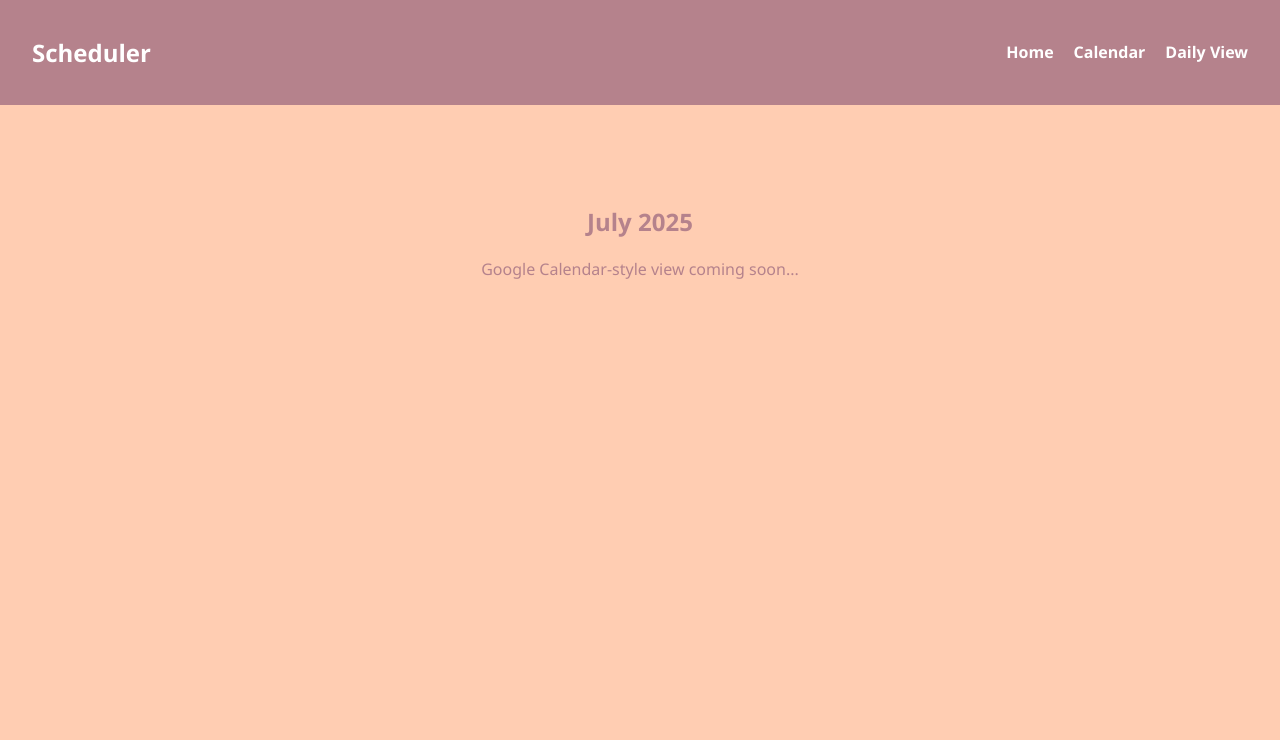
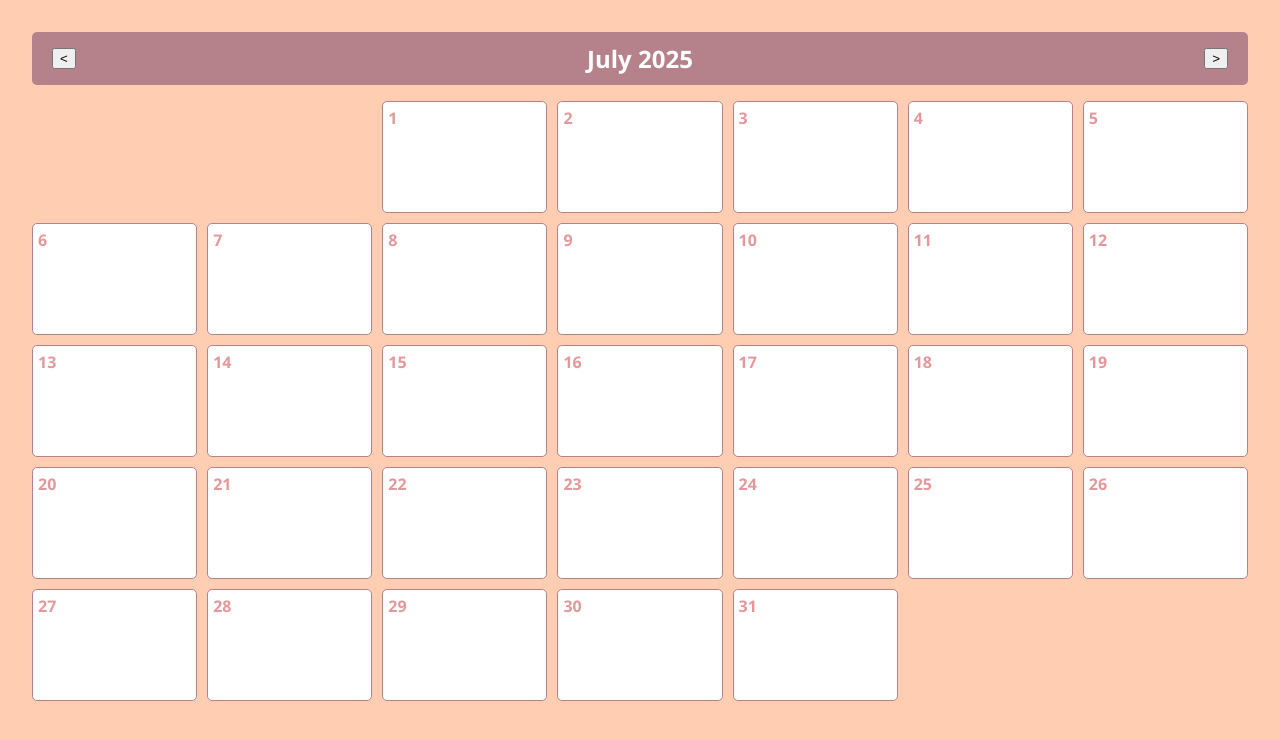
Before and after one commit to KSirushti/scheduler-website, a React (Create React App) app in the folder frontend/: page /calendar in a window 1280 px wide. Shown: the top 740 px of the page. Built offline with nearby package versions, Linux system fonts and the light colour scheme.

Commit message:
Add full frontend with routing, navbar, and theme-based styling

```diff
--- a/frontend/src/pages/CalendarView.css
+++ b/frontend/src/pages/CalendarView.css
@@ -1,10 +1,64 @@
-.calendar-page {
-  background-color: #FFCDB2;
-  min-height: 100vh;
+.calendar-container {
+  padding: 2rem;
+  background-color: #ffcdb2;
+  font-family: 'Segoe UI', sans-serif;
 }
 
 .calendar-header {
-  text-align: center;
-  padding: 80px 20px;
-  color: #B5828C;
+  display: flex;
+  justify-content: space-between;
+  align-items: center;
+  background: #b5828c;
+  padding: 10px 20px;
+  color: white;
+  border-radius: 5px;
 }
+
+.calendar-header h2 {
+  margin: 0;
+}
+
+.calendar-grid {
+  display: grid;
+  grid-template-columns: repeat(7, 1fr);
+  gap: 10px;
+  margin-top: 1rem;
+}
+
+.calendar-cell {
+  background-color: #fff;
+  border: 1px solid #b5828c;
+  border-radius: 5px;
+  min-height: 100px;
+  padding: 5px;
+  position: relative;
+  cursor: pointer;
+}
+
+.empty-cell {
+  background: transparent;
+}
+
+.date-label {
+  font-weight: bold;
+  color: #e5989b;
+}
+
+.task-list {
+  list-style-type: disc;
+  padding-left: 15px;
+  margin-top: 5px;
+  font-size: 0.9rem;
+}
+
+.task-popup {
+  position: fixed;
+  top: 30%;
+  left: 50%;
+  transform: translate(-50%, -30%);
+  background: white;
+  padding: 20px;
+  border: 2px solid #e5989b;
+  border-radius: 8px;
+  z-index: 999;
+}
--- a/frontend/src/pages/CalendarView.js
+++ b/frontend/src/pages/CalendarView.js
@@ -1,19 +1,85 @@
-import React from 'react';
+import React, { useState } from 'react';
 import './CalendarView.css';
-import Navbar from '../components/Navbar';
 
 const CalendarView = () => {
-  const today = new Date();
-  const month = today.toLocaleString('default', { month: 'long' });
-  const year = today.getFullYear();
+  const [currentDate, setCurrentDate] = useState(new Date());
+  const [tasks, setTasks] = useState({});
+  const [selectedDate, setSelectedDate] = useState(null);
+  const [newTask, setNewTask] = useState('');
+
+  const startOfMonth = new Date(currentDate.getFullYear(), currentDate.getMonth(), 1);
+  const endOfMonth = new Date(currentDate.getFullYear(), currentDate.getMonth() + 1, 0);
+  const startDay = startOfMonth.getDay();
+  const daysInMonth = endOfMonth.getDate();
+
+  const handleDateClick = (date) => {
+    setSelectedDate(date);
+    setNewTask('');
+  };
+
+  const handleAddTask = () => {
+    if (!newTask.trim()) return;
+    setTasks((prev) => ({
+      ...prev,
+      [selectedDate]: [...(prev[selectedDate] || []), newTask],
+    }));
+    setNewTask('');
+    setSelectedDate(null);
+  };
+
+  const goToPreviousMonth = () => {
+    setCurrentDate(new Date(currentDate.getFullYear(), currentDate.getMonth() - 1, 1));
+  };
+
+  const goToNextMonth = () => {
+    setCurrentDate(new Date(currentDate.getFullYear(), currentDate.getMonth() + 1, 1));
+  };
+
+  const renderDays = () => {
+    const days = [];
+    for (let i = 0; i < startDay; i++) {
+      days.push(<div key={`empty-${i}`} className="empty-cell" />);
+    }
+    for (let day = 1; day <= daysInMonth; day++) {
+      const dateKey = `${currentDate.getFullYear()}-${currentDate.getMonth()}-${day}`;
+      days.push(
+        <div key={day} className="calendar-cell" onClick={() => handleDateClick(dateKey)}>
+          <span className="date-label">{day}</span>
+          <ul className="task-list">
+            {(tasks[dateKey] || []).map((task, idx) => (
+              <li key={idx}>{task}</li>
+            ))}
+          </ul>
+        </div>
+      );
+    }
+    return days;
+  };
 
   return (
-    <div className="calendar-page">
-      <Navbar />
+    <div className="calendar-container">
       <div className="calendar-header">
-        <h2>{month} {year}</h2>
-        <p>Google Calendar-style view coming soon...</p>
+        <button onClick={goToPreviousMonth}>&lt;</button>
+        <h2>
+          {currentDate.toLocaleString('default', { month: 'long' })} {currentDate.getFullYear()}
+        </h2>
+        <button onClick={goToNextMonth}>&gt;</button>
       </div>
+      <div className="calendar-grid">{renderDays()}</div>
+
+      {selectedDate && (
+        <div className="task-popup">
+          <h3>Add Task for {selectedDate}</h3>
+          <input
+            type="text"
+            placeholder="Enter task"
+            value={newTask}
+            onChange={(e) => setNewTask(e.target.value)}
+          />
+          <button onClick={handleAddTask}>Add Task</button>
+          <button onClick={() => setSelectedDate(null)}>Cancel</button>
+        </div>
+      )}
     </div>
   );
 };
```
